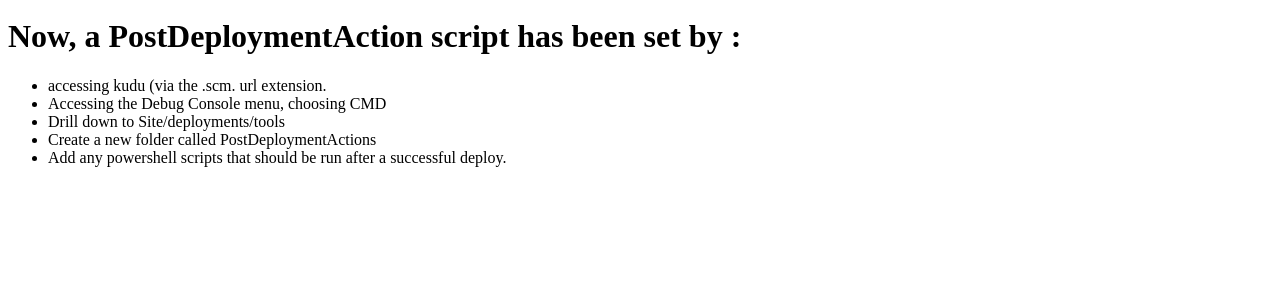
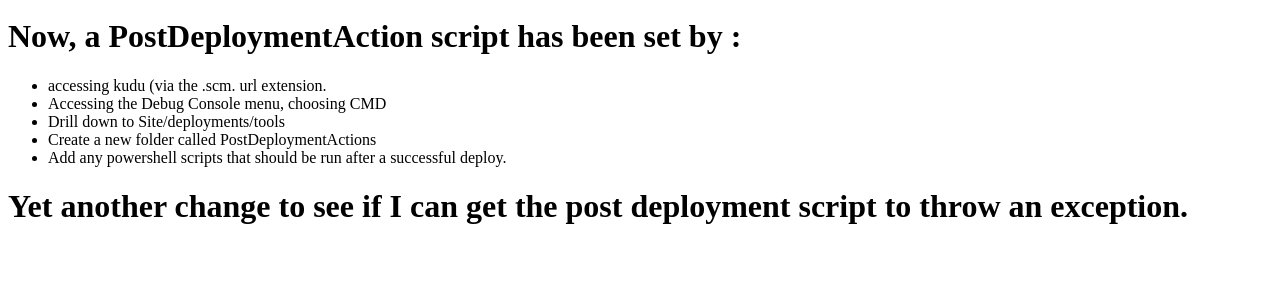
Before and after one commit to brett-ed/70-533Index, a PHP site: page / in a window 1280 px wide. Shown: the part 200-500 px from the top of the page. Run offline with PHP 8.4, Linux system fonts and the light colour scheme.

Commit message:
Update index.php

```diff
--- a/index.php
+++ b/index.php
@@ -18,5 +18,7 @@
       <li>Create a new folder called PostDeploymentActions</li>
       <li>Add any powershell scripts that should be run after a successful deploy.</li>
    </ul>
+
+   <h1>Yet another change to see if I can get the post deployment script to throw an exception.
 </body>
 </html>
```
